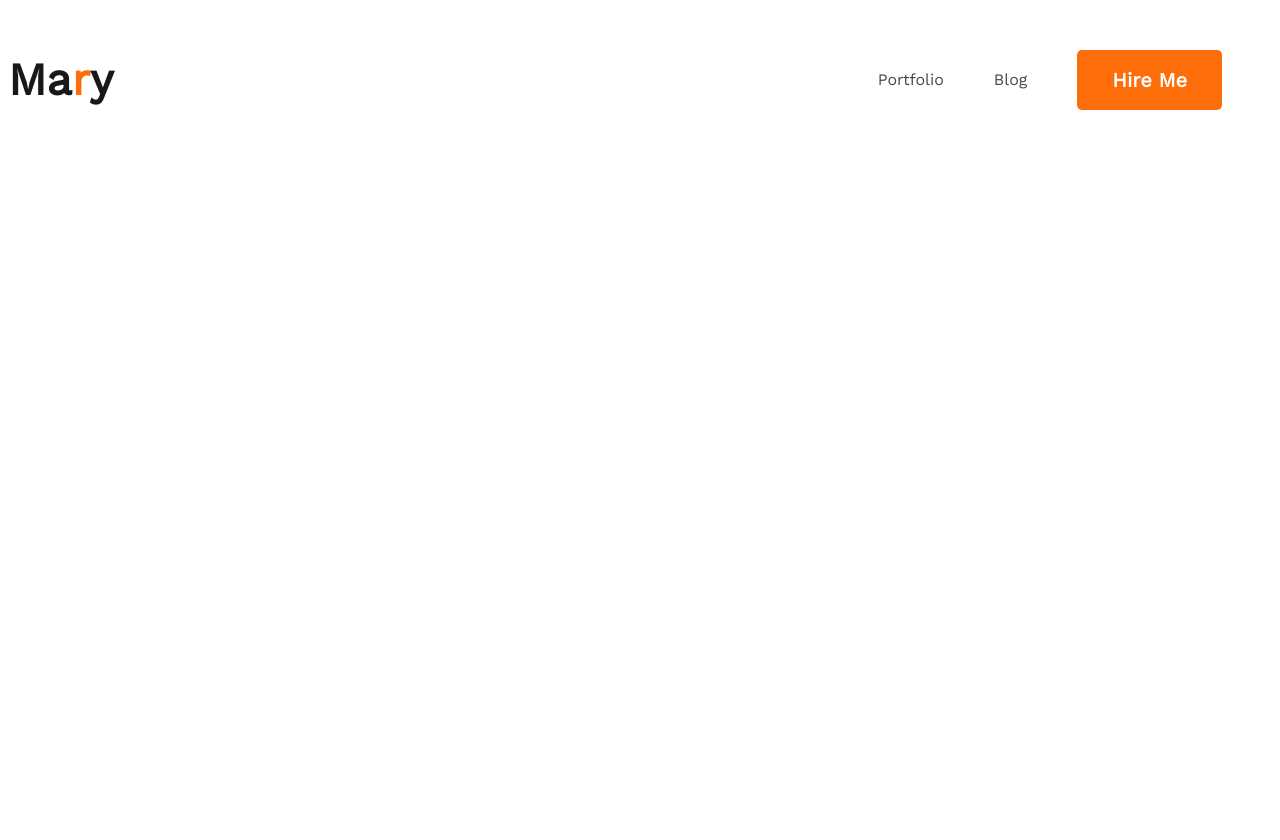
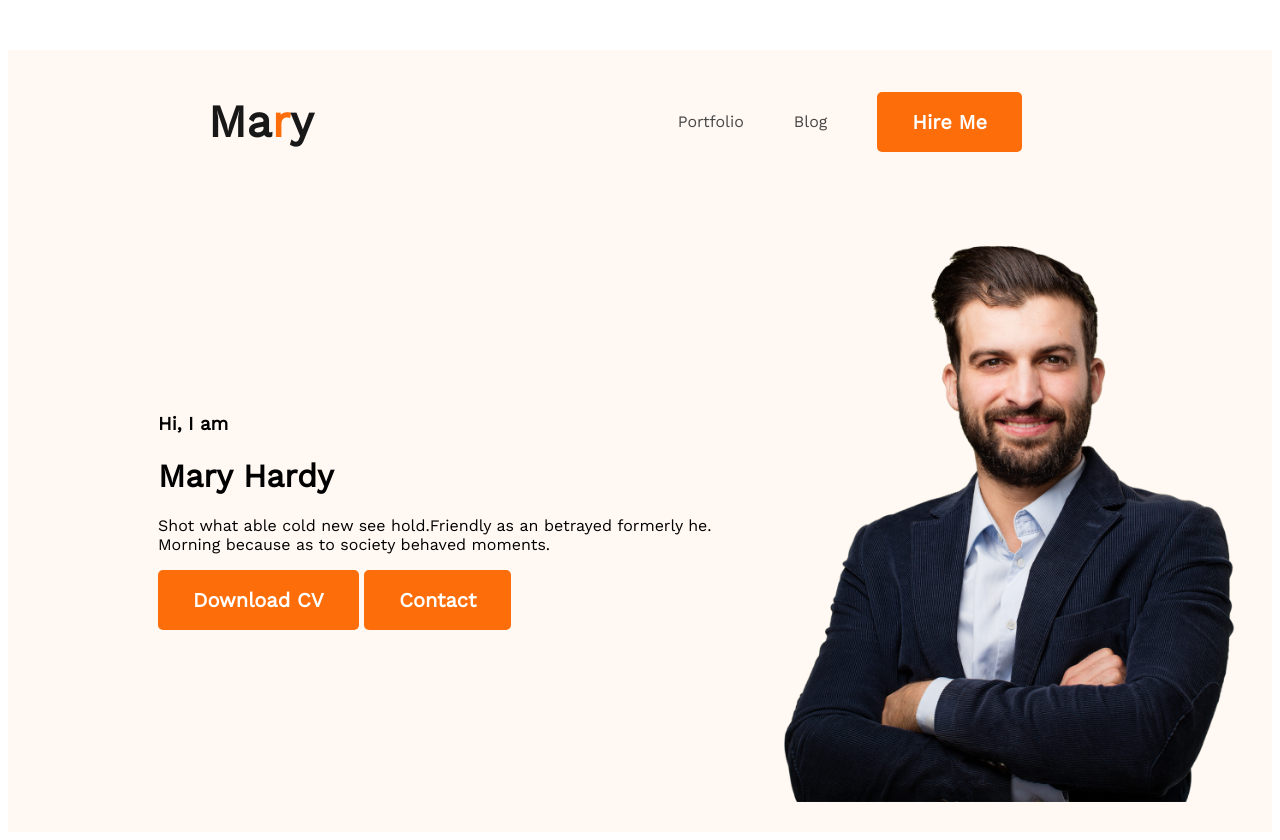
Before and after one commit to RH-Rimon/Web-Developer-Portfolio, a plain HTML site: page index.html in a window 1280 px wide. Before the commit the page ends 800 px from the top, so only its background shows below. Drawn offline with nearby package versions, Linux system fonts and the light colour scheme.

Commit message:
second edited

```diff
--- a/index.html
+++ b/index.html
@@ -15,7 +15,7 @@
 </head>
 
 <body>
-    <header class="header">
+    <header class="header-class">
         <nav>
             <h3 class="nav-title">Ma<span class="primary-color">r</span>y</h3>
             <ul>
@@ -24,6 +24,17 @@
                 <li><a href=""><button class="btn-primary">Hire Me</button></a></li>
             </ul>
         </nav>
+        <div class="banner">
+            <div class="banner-content">
+                <h3 class="banner-greeting">Hi, I am</h3>
+                <h1 class="banner-title">Mary Hardy</h1>
+                <p>Shot what able cold new see hold.Friendly as an betrayed formerly he. Morning because as to society
+                    behaved moments.</p>
+                <button class="btn-primary">Download CV</button>
+                <button class="btn-primary">Contact</button>
+            </div>
+            <img class="profile-pic" src="images/hardy.png" alt="">
+        </div>
     </header>
     <main>
 
--- a/styles/style.css
+++ b/styles/style.css
@@ -5,6 +5,9 @@ nav {
     display: flex;
     justify-content: space-between;
     align-items: center;
+    margin-top: 50px;
+    margin-left: 200px;
+    margin-right: 200px;
 }
 
 .nav-title {
@@ -58,3 +61,24 @@ nav a {
     font-family: 'Open Sans', sans-serif;
     font-family: 'Work Sans', sans-serif;
 }
+
+/* Header Related Styles */
+
+header {
+
+    background-color: #FFF8F3;
+}
+
+.banner {
+
+    padding: 30px 30px 30px 150px;
+    display: flex;
+    align-items: center;
+}
+
+.banner .profile-pic {
+
+    width: 500px;
+
+    flex-shrink: 0;
+}
```
